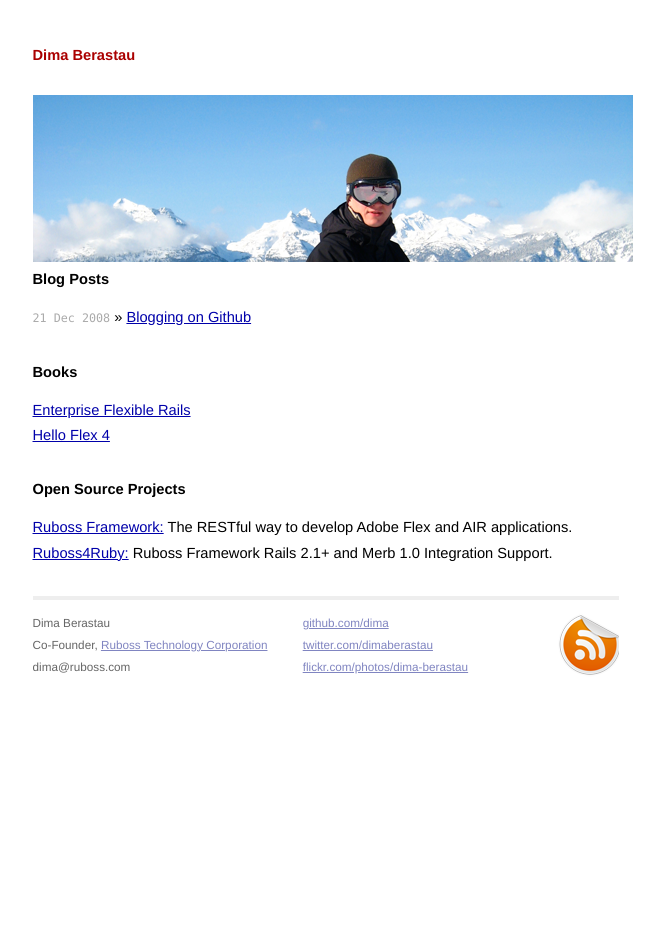
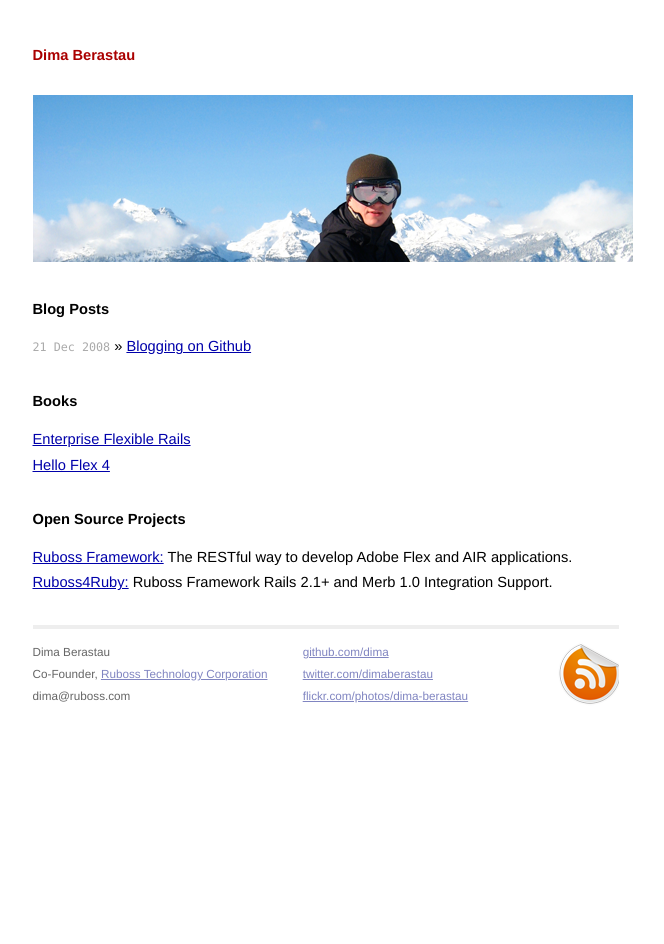
Before and after one commit to dima/dima.github.io, a Jekyll site: the page built from index.html, in a window 1280 px wide. Shown: the whole page, without its empty margins (314-978 px from the left). Built offline with Jekyll 4.4.1, drawn with Linux system fonts in a browser that asks for light colours.

Commit message:
Playing with styles a bit.

```diff
--- a/_layouts/default.html
+++ b/_layouts/default.html
@@ -22,7 +22,7 @@
     <a href="/">Dima Berastau</a>
   </div>
 
-  <img src="/images/header.png"/>
+  <img src="/images/header.png" class="header"/>
 
   {{ content }}
 
--- a/css/screen.css
+++ b/css/screen.css
@@ -91,6 +91,10 @@ ul.posts {
   font-weight: bold;
   margin-bottom: 2em;
 }
+
+  .site img.header {
+    margin-bottom: 2em;
+  }
 
   .site .title a {
     color: #a00;
```
